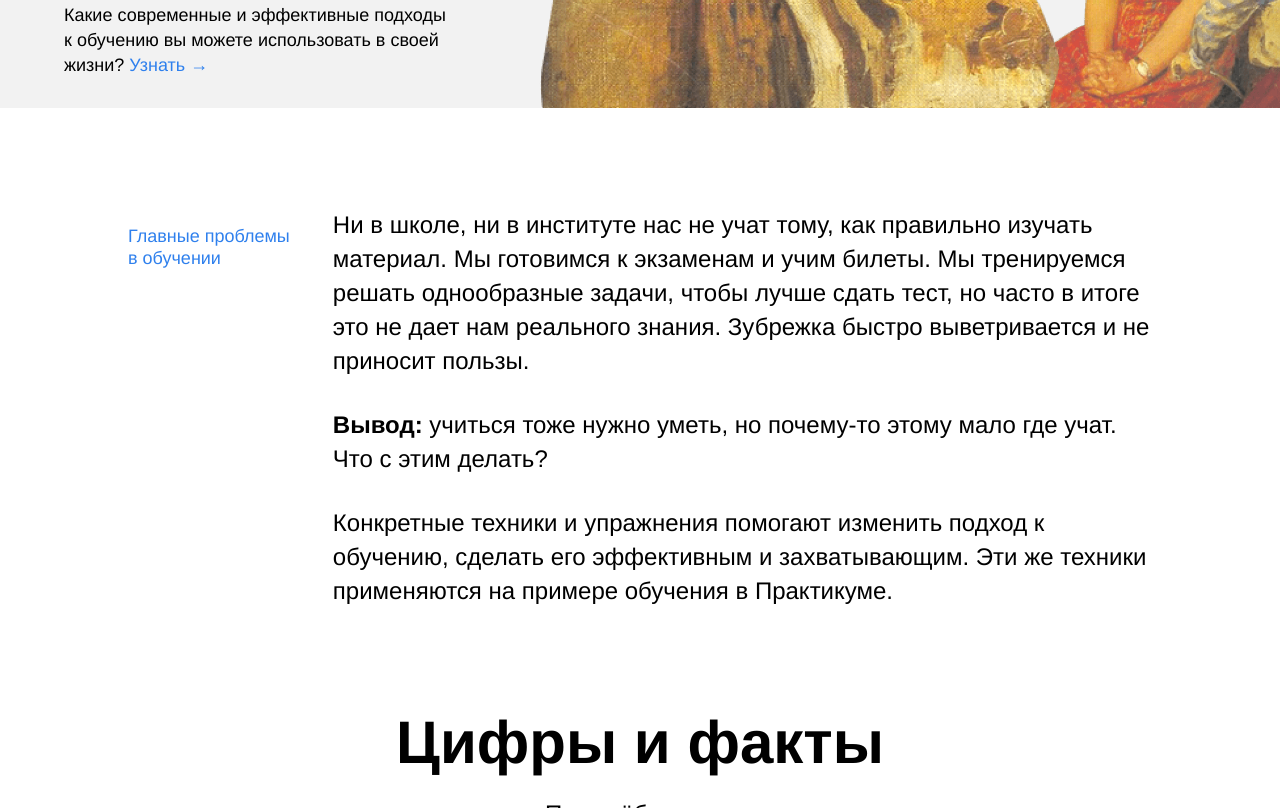
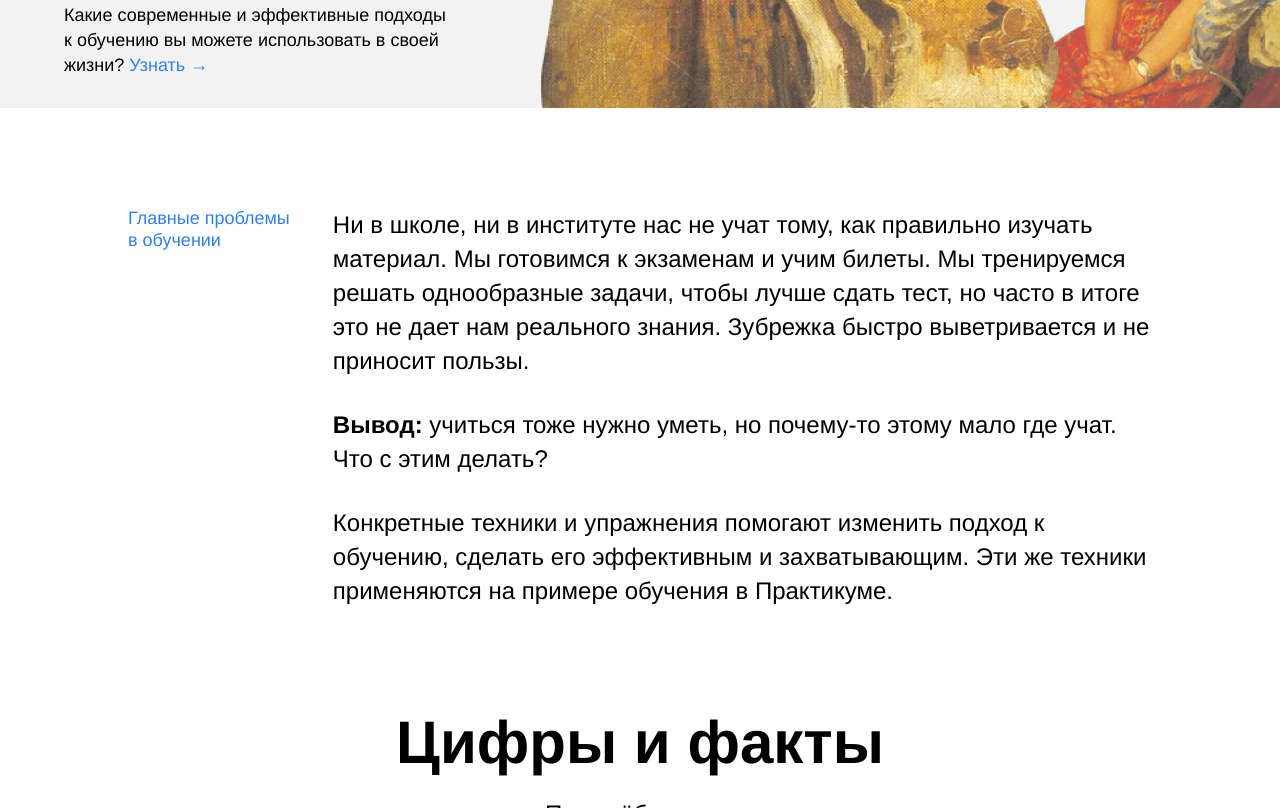
Before and after one commit to alsumukhamedova/alsuhowtolearn, a plain HTML site: page index.html in a window 1280 px wide. Shown: the part 648-1456 px from the top of the page. Drawn offline with Linux system fonts and the light colour scheme.

Commit message:
Исправила ошибки после второго ревью

```diff
--- a/index.html
+++ b/index.html
@@ -19,7 +19,7 @@
     <main class="content">
       <section class="description">
         <article class="two-columns">
-          <p class="two-columns__brief">Главные проблемы в обучении</p>
+          <h2 class="two-columns__brief">Главные проблемы в обучении</h2>
           <div class="two-columns__main-text">
             <p class="two-columns__paragraph">Ни в школе, ни в институте нас не учат тому, как правильно изучать материал. Мы готовимся к экзаменам и учим билеты. Мы тренируемся решать однообразные задачи, чтобы лучше сдать тест, но часто в итоге это не дает нам реального знания. Зубрежка быстро выветривается и не приносит пользы.</p>
             <p class="two-columns__paragraph"><span class="two-columns__span-accent">Вывод:</span> учиться тоже нужно уметь, но почему-то этому мало где учат. Что с этим делать?</p>
@@ -75,7 +75,7 @@
       </section>
 
       <section class="kaufman">
-        <h2 class="section_title section-title_theme_dark">Принципы обучения</h2>
+        <h2 class="section-title section-title_theme_dark">Принципы обучения</h2>
         <p class="section-subtitle section-subtitle_theme_dark">от Джоша Кауфмана</p>
         <div class="table table_theme_dark">
           <div class="table__cell table__cell_theme_dark">
--- a/styles/style.css
+++ b/styles/style.css
@@ -95,6 +95,8 @@
   color: #2f80ed;
   padding: 0;
   text-decoration: none;
+  margin-top: 0;
+  margin-bottom: 0;
 }
 .two-columns__main-text{
   width: 80%;
```
